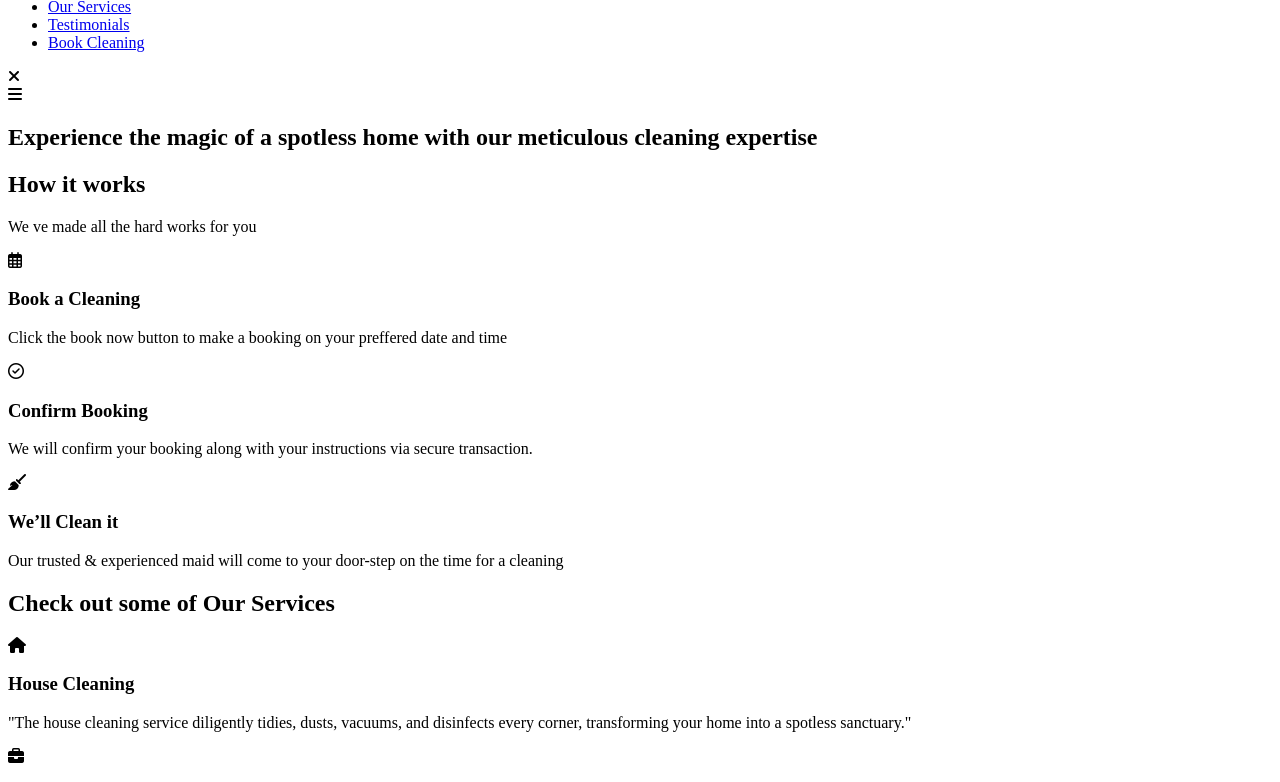
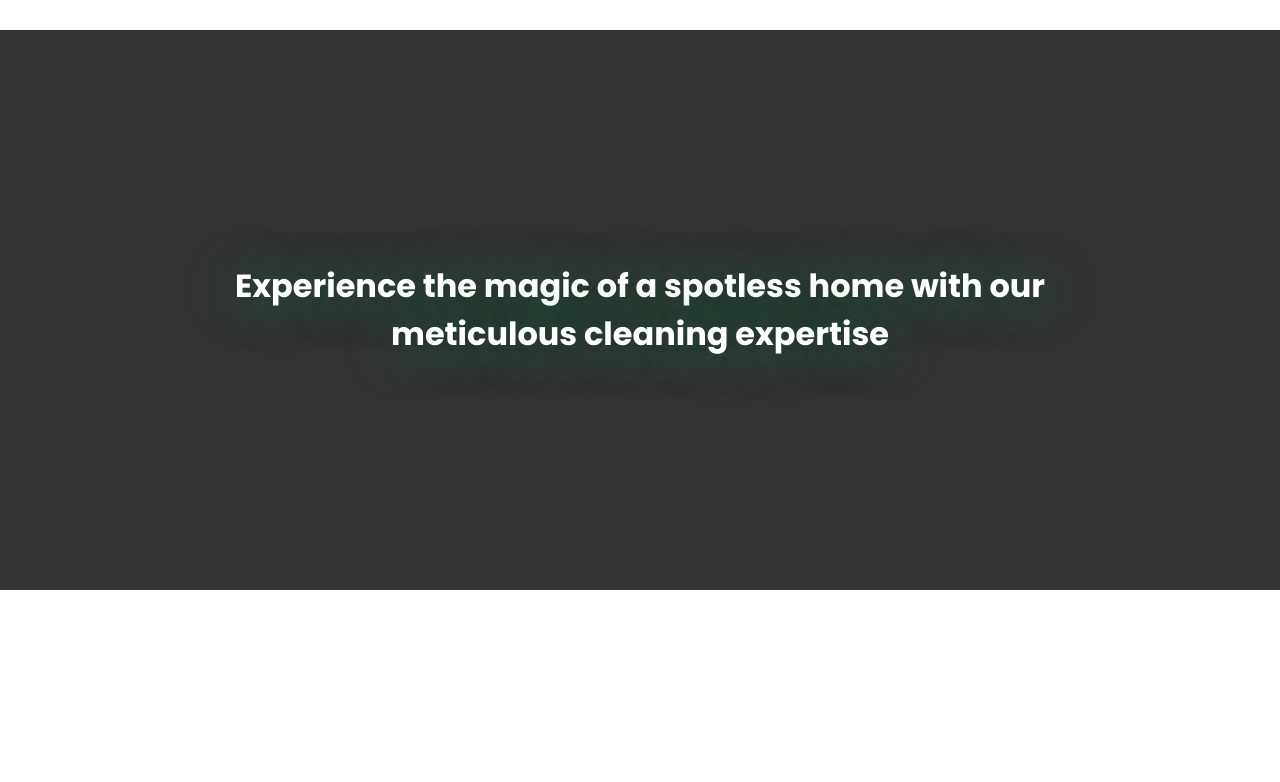
Before and after one commit to Devstmike/CleaningWebsite, a plain HTML site: page index.html in a window 1280 px wide. Shown: the part 118-900 px from the top of the page. Drawn offline with nearby package versions, Linux system fonts and the light colour scheme; a script that the page names is missing.

Commit message:
Update index.html

```diff
--- a/index.html
+++ b/index.html
@@ -4,7 +4,7 @@
     <meta charset="UTF-8">
     <meta name="viewport" content="width=device-width, initial-scale=1.0">
     <title>Document</title>
-    <link rel="stylesheet" href="Cleaning.css">
+    <link rel="stylesheet" href="style.css">
     <!-- Google fonts-->
     <link rel="preconnect" href="https://fonts.googleapis.com">
     <link rel="preconnect" href="https://fonts.gstatic.com" crossorigin>
@@ -12,7 +12,7 @@
 
     <!-- Font awesome-->
     <script src="https://kit.fontawesome.com/26aafe571c.js" crossorigin="anonymous"></script>
-    <script src="Cleaning.js" defer></script>
+    <script src="script.js" defer></script>
     <link href="https://fonts.googleapis.com/css2?family=Open+Sans:wght@500&display=swap" rel="stylesheet">
     <link rel="stylesheet" href="https://cdnjs.cloudflare.com/ajax/libs/animate.css/4.1.1/animate.min.css">
 </head>
```
